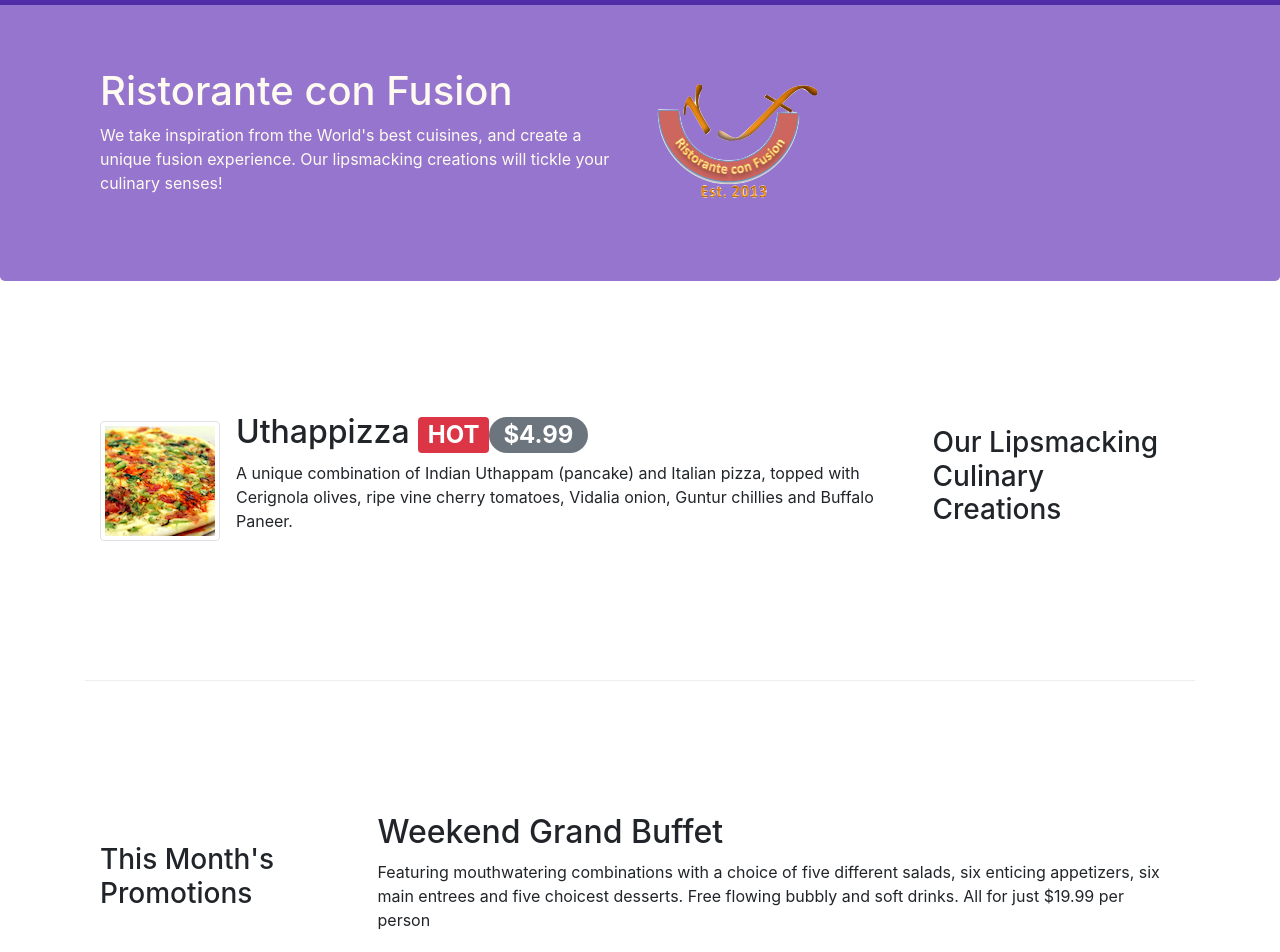
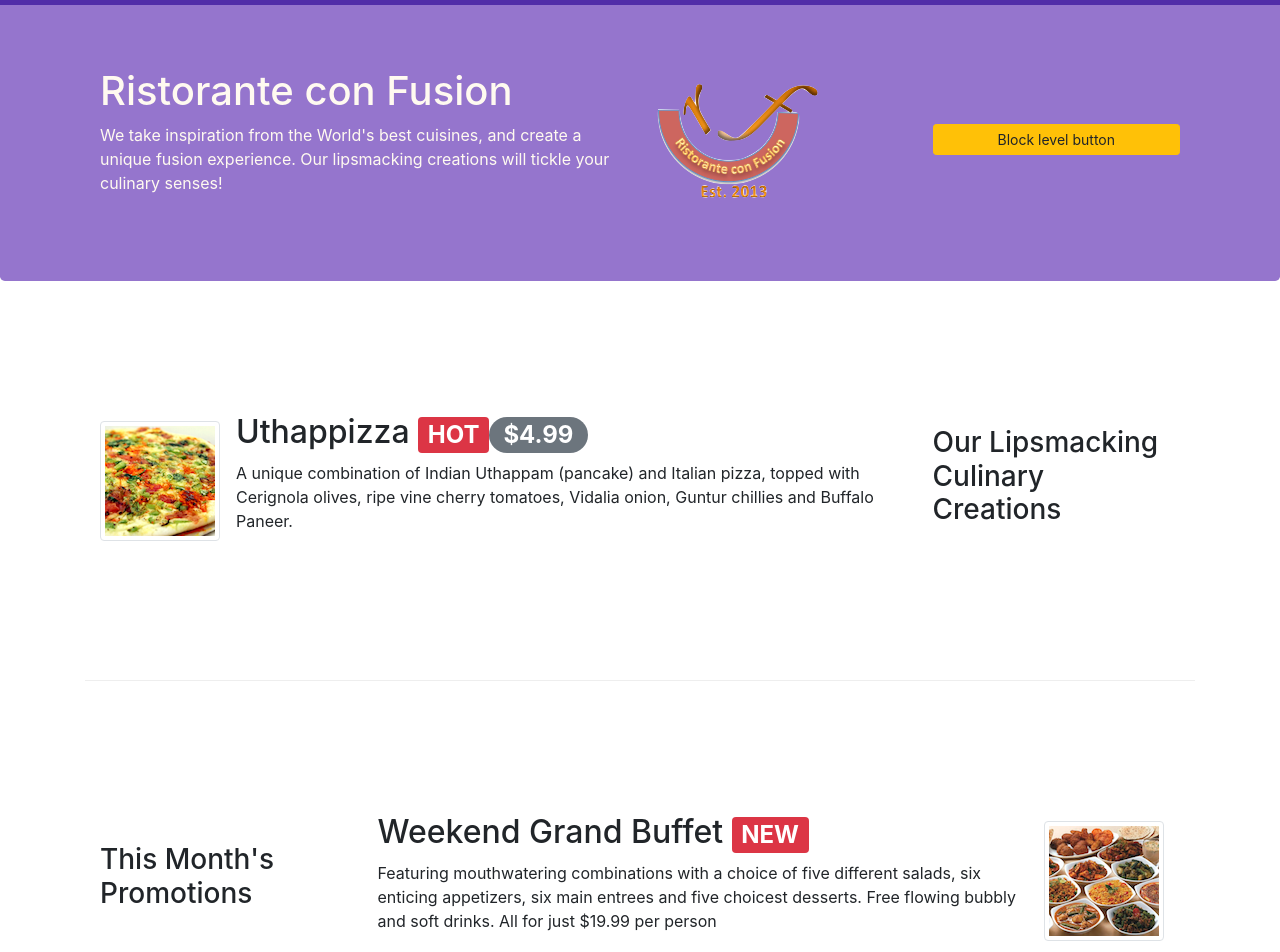
Before and after one commit to stepanRybak/conFusion, a website: page index.html in a window 1280 px wide. Shown: the part 53-1005 px from the top of the page. Drawn offline with nearby package versions, Linux system fonts and the light colour scheme.

Commit message:
Assignment 2 part 3

```diff
--- a/index.html
+++ b/index.html
@@ -42,8 +42,11 @@
                     <h1>Ristorante con Fusion</h1>
                     <p>We take inspiration from the World's best cuisines, and create a unique fusion experience. Our lipsmacking creations will tickle your culinary senses!</p>
                 </div>
-                <div class="col-12 col-sm align-self-center">
+                <div class="col-12 col-sm-3 align-self-center">
                     <img src="img/logo.png" class="img-fluid">
+                </div>
+                <div class="col-12 col-sm-3 align-self-center">
+                    <a href="#bookAtable"><button type="button" class="btn btn-warning btn-sm btn-block">Block level button</button></a>
                 </div>
             </div>
         </div>
@@ -72,8 +75,15 @@
                 <h3>This Month's Promotions</h3>
             </div>
             <div class="col col-sm col-md">
-                <h2>Weekend Grand Buffet</h2>
-                <p class="d-none d-sm-block">Featuring mouthwatering combinations with a choice of five different salads, six enticing appetizers, six main entrees and five choicest desserts. Free flowing bubbly and soft drinks. All for just $19.99 per person </p>
+                <div class="media">
+
+                    <div class="media-body">
+                        <h2 >Weekend Grand Buffet <span class="badge badge-danger">NEW</span></h2>
+                        <p class="d-none d-sm-block">Featuring mouthwatering combinations with a choice of five different salads, six enticing appetizers, six main entrees and five choicest desserts. Free flowing bubbly and soft drinks. All for just $19.99 per person </p>
+                    </div>
+                    <img class="d-flex mr-3 img-thumbnail align-self-center" src="img/buffet.png" alt="Weekend Grand Buffet">
+                </div>
+
             </div>
         </div>
 
@@ -94,12 +104,12 @@
             </div>
         </div>
 
-        <div class="row row-content">
+        <div class="row row-content"id="bookAtable">
             <div class="col-12 col-sm-8 offset-2">
                 <div class="card ">
-                    <h3 class="card-header bg-warning text-white">Reserve a Table</h3>
+                    <h3 class="card-header bg-warning text-white" >Reserve a Table</h3>
                     <div class="card-body">
-                        <form>
+                        <form >
                             <div class="form-group row">
 
                                 <label for="inlineRadio" class="col-12 col-sm-12 col-md-2 col-form-label ">Number of Guests</label>
@@ -144,7 +154,7 @@
 
 
 
-                            <button type="submit" class="btn btn-primary">Reserve</button>
+                            <button type="submit" class="btn btn-primary offset-2">Reserve</button>
                         </form>
 
                     </div>
```
